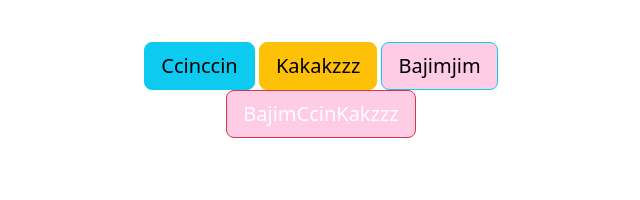
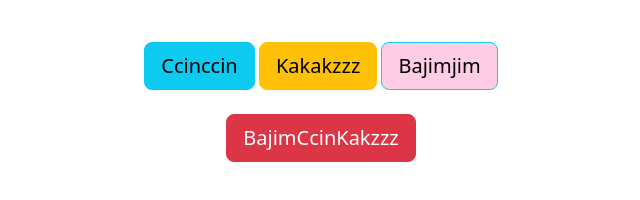
Before and after one commit to ejgozon/pmk, a plain HTML site: page index.html in a window 1280 px wide. Shown: the part 662-862 px from the top of the page, without its empty margins (319-959 px from the left). Drawn offline with nearby package versions, Linux system fonts and the light colour scheme.

Commit message:
Update index.html

```diff
--- a/index.html
+++ b/index.html
@@ -50,8 +50,8 @@
             <button class="btn btn-info btn-lg" onclick="document.querySelector('img').src='https://raw.githubusercontent.com/ejgozon/pmk/refs/heads/main/puccin.jpg'">Ccinccin</button>
             <button class="btn btn-warning btn-lg" onclick="document.querySelector('img').src='https://raw.githubusercontent.com/ejgozon/pmk/refs/heads/main/milka.jpg'">Kakakzzz</button>
             <button class="btn btn-info btn-lg" id="kyara" onclick="document.querySelector('img').src='https://raw.githubusercontent.com/ejgozon/pmk/refs/heads/main/kyara.jpg'">Bajimjim</button>
-            </br>
-            <button class="btn btn-danger btn-lg btn-block" id="kyara" onclick="document.querySelector('img').src='https://raw.githubusercontent.com/ejgozon/pmk/refs/heads/main/pmk.jpg'">BajimCcinKakzzz</button>
+            </br></br>
+            <button class="btn btn-danger btn-lg btn-block" onclick="document.querySelector('img').src='https://raw.githubusercontent.com/ejgozon/pmk/refs/heads/main/pmk.jpg'">BajimCcinKakzzz</button>
         </div>
     </body>
 </html>
```
